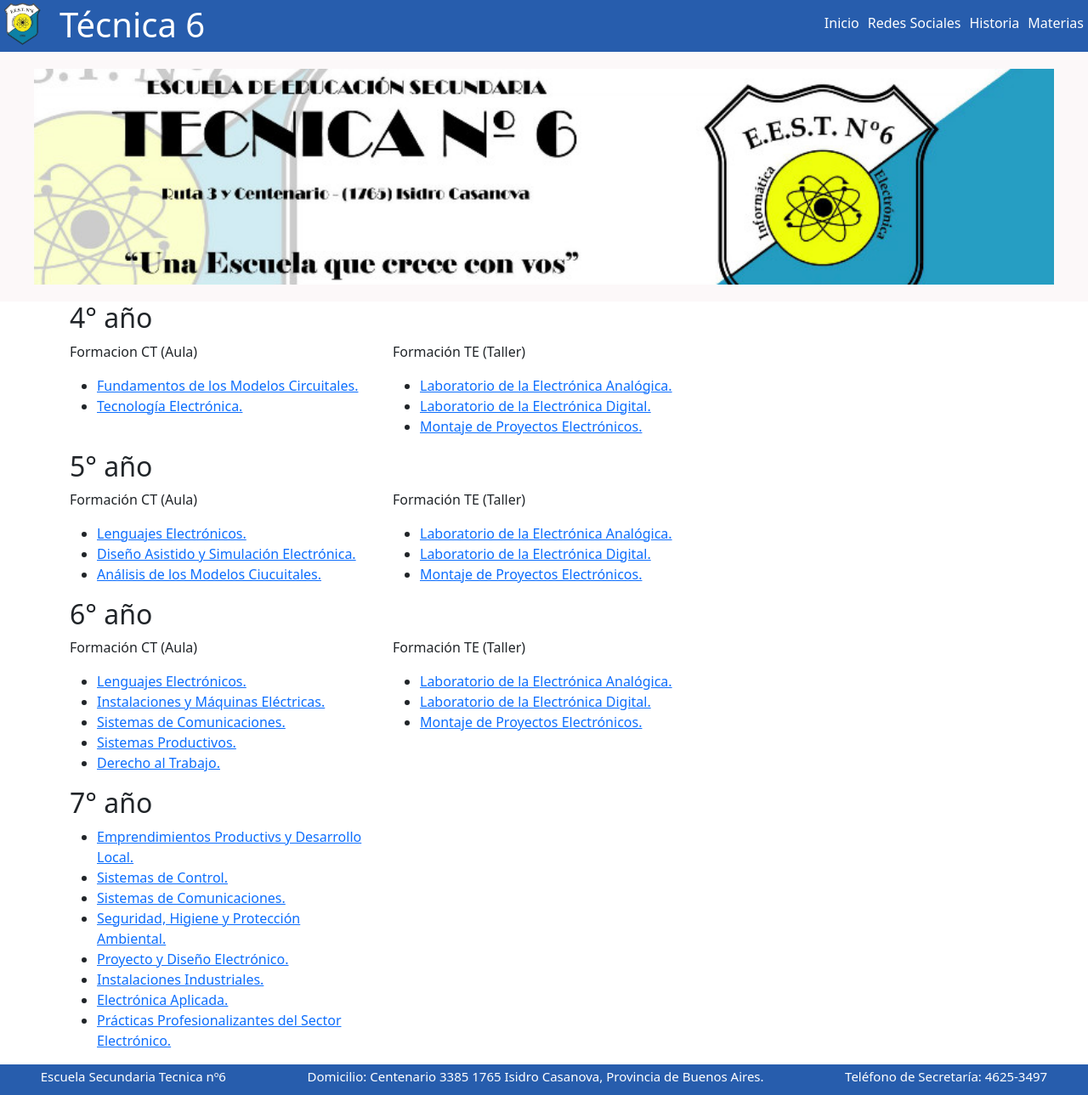
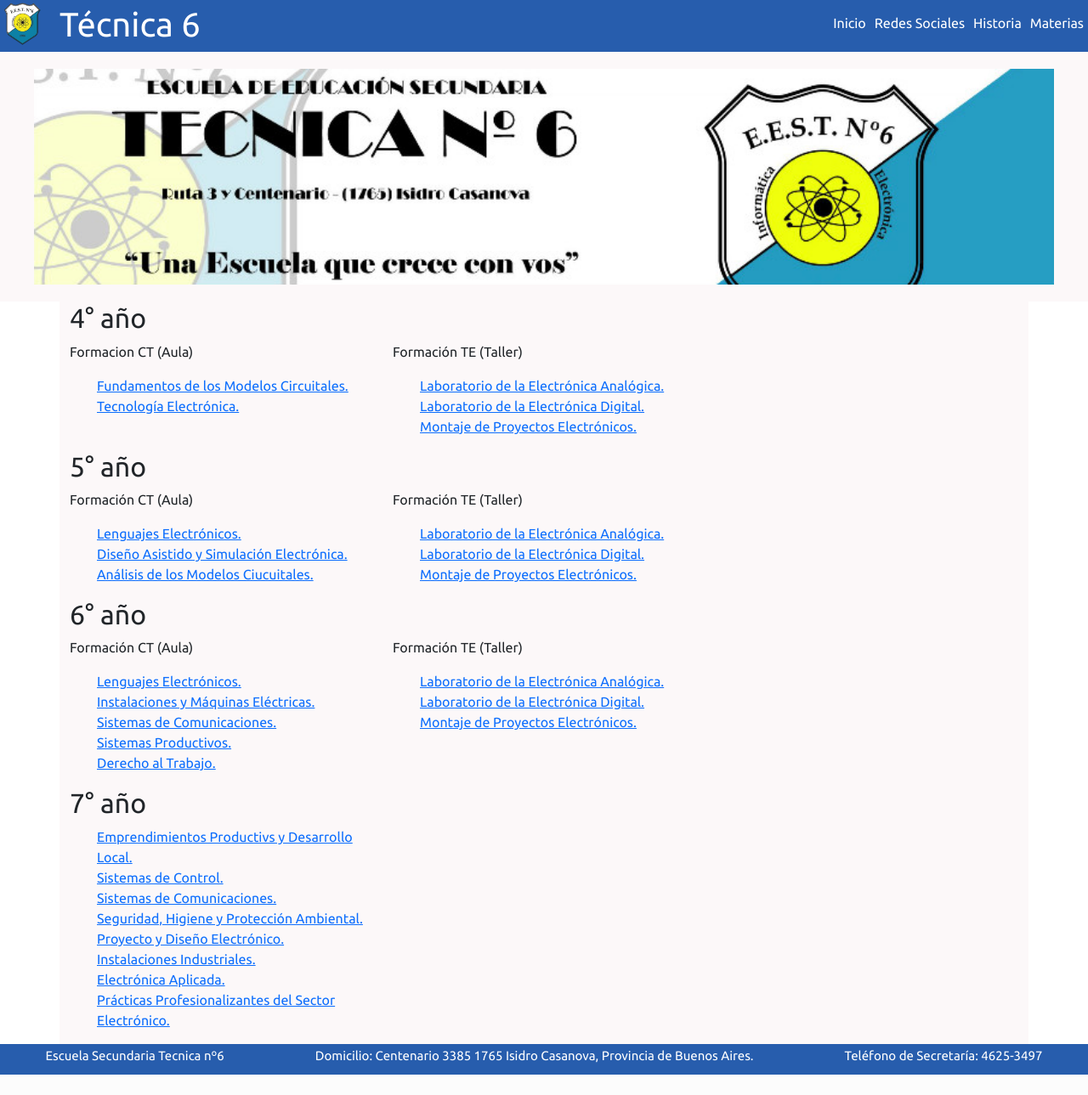
Before and after one commit to SantixDesigner/tecnica6, a PHP site: page /pages/electronica/electronica-base.html in a window 1280 px wide. Shown: the whole page at 85% size. After the commit the page ends 1265 px from the top, so only its background shows below. Run offline with PHP 8.4, Linux system fonts and the light colour scheme; some libraries are stand-ins or nearby versions.

Commit message:
pagina electronica semifinalizada

```diff
--- a/css/style.css
+++ b/css/style.css
@@ -1,6 +1,8 @@
+@import url("https://fonts.googleapis.com/css2?family=Ubuntu&display=swap");
 * {
   margin: 0;
-  padding: 0; }
+  padding: 0;
+  font-family: 'Ubuntu', sans-serif; }
 
 .header {
   display: flex;
@@ -93,3 +95,10 @@
             margin: 0 5px; }
       .main-index .content-div div a {
         color: #275DAD; }
+
+main .container {
+  background-color: rgba(252, 247, 248, 0.85); }
+  main .container div div p {
+    font-weight: 500; }
+  main .container div div ul li {
+    list-style: none; }
--- a/scss/electronica.scss
+++ b/scss/electronica.scss
@@ -0,0 +1,17 @@
+main {
+    .container {
+        background-color: rgba($color: $color4, $alpha: 0.85);
+        div {
+            div {
+                p{
+                    font-weight: 500;
+                }
+                ul {
+                    li {
+                        list-style: none;
+                    }
+                }
+            }
+        }
+    }
+}
--- a/scss/style.scss
+++ b/scss/style.scss
@@ -3,9 +3,12 @@ $color2: #CED3DC;
 $color3: #275DAD;
 $color4: #FCF7F8;
 $color5: #ABA9C3;
+@import url('https://fonts.googleapis.com/css2?family=Ubuntu&display=swap');
+
 *{
     margin: 0;
     padding: 0;
+    font-family: 'Ubuntu', sans-serif;
 }
 
 @import "./header.scss";
```
